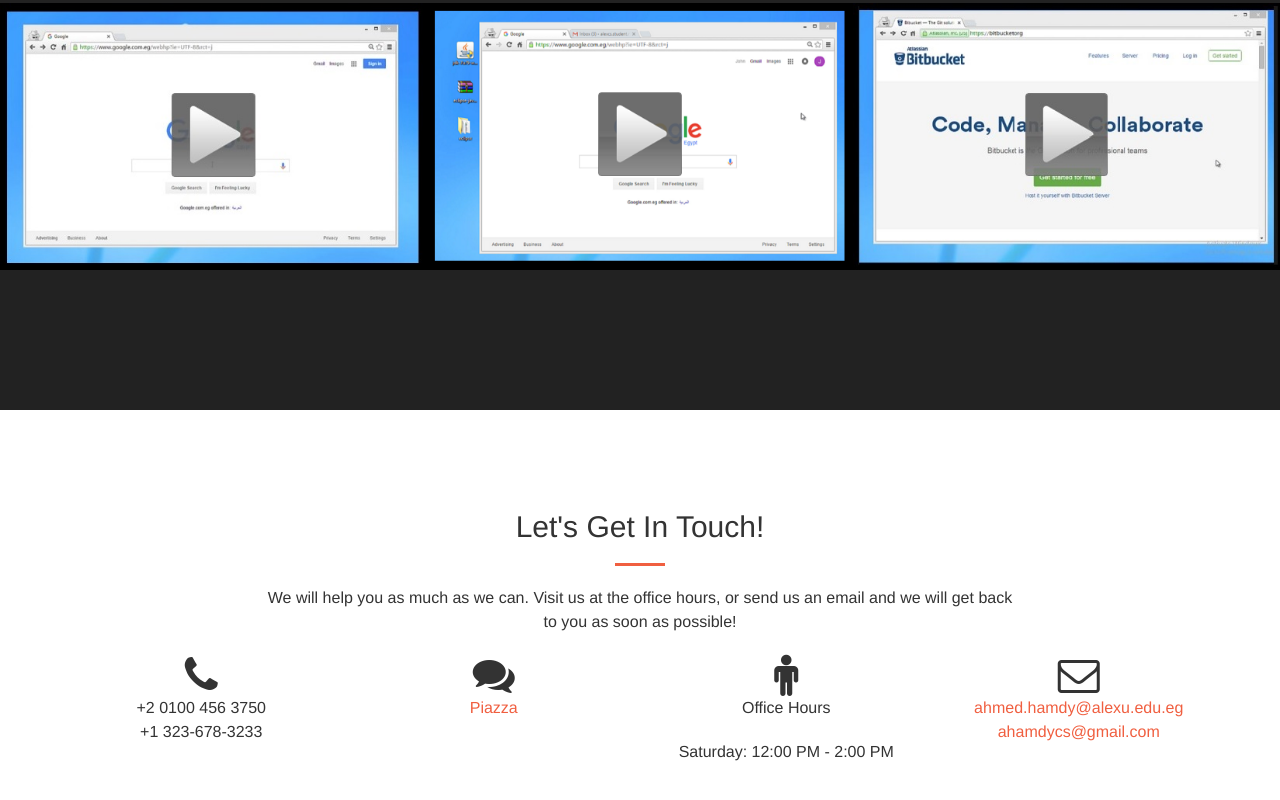
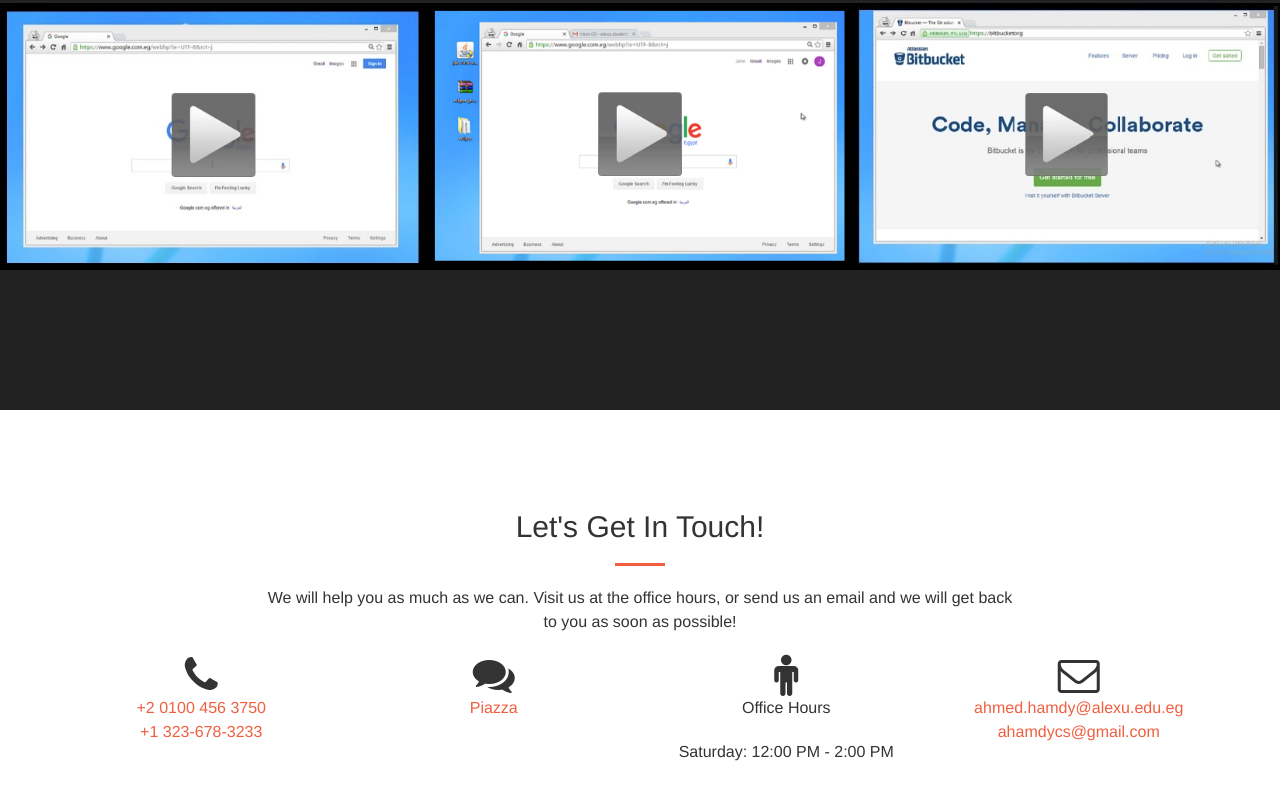
Before and after one commit to ahmedhamdy2121/OnlineTester-demo, a plain HTML site: page index.html in a window 1280 px wide. Shown: the part 1922-2722 px from the top of the page. Drawn offline with Linux system fonts and the light colour scheme; a web font is replaced by a local one.

Commit message:
Update index.html

```diff
--- a/index.html
+++ b/index.html
@@ -237,8 +237,8 @@
                 <div class="col-lg-3 col-md-6 text-center">
                     <i class="fa fa-phone fa-3x wow bounceIn"></i>
                     <p>
-                        +2 0100 456 3750<br />
-                        +1 323-678-3233
+                        <a href="tel:+2 0100 456 3750">+2 0100 456 3750</a><br />
+                        <a href="tel:+1 323-678-3233">+1 323-678-3233</a>
                     </p>
                 </div>
                 <div class="col-lg-3 col-md-6 text-center">
```
